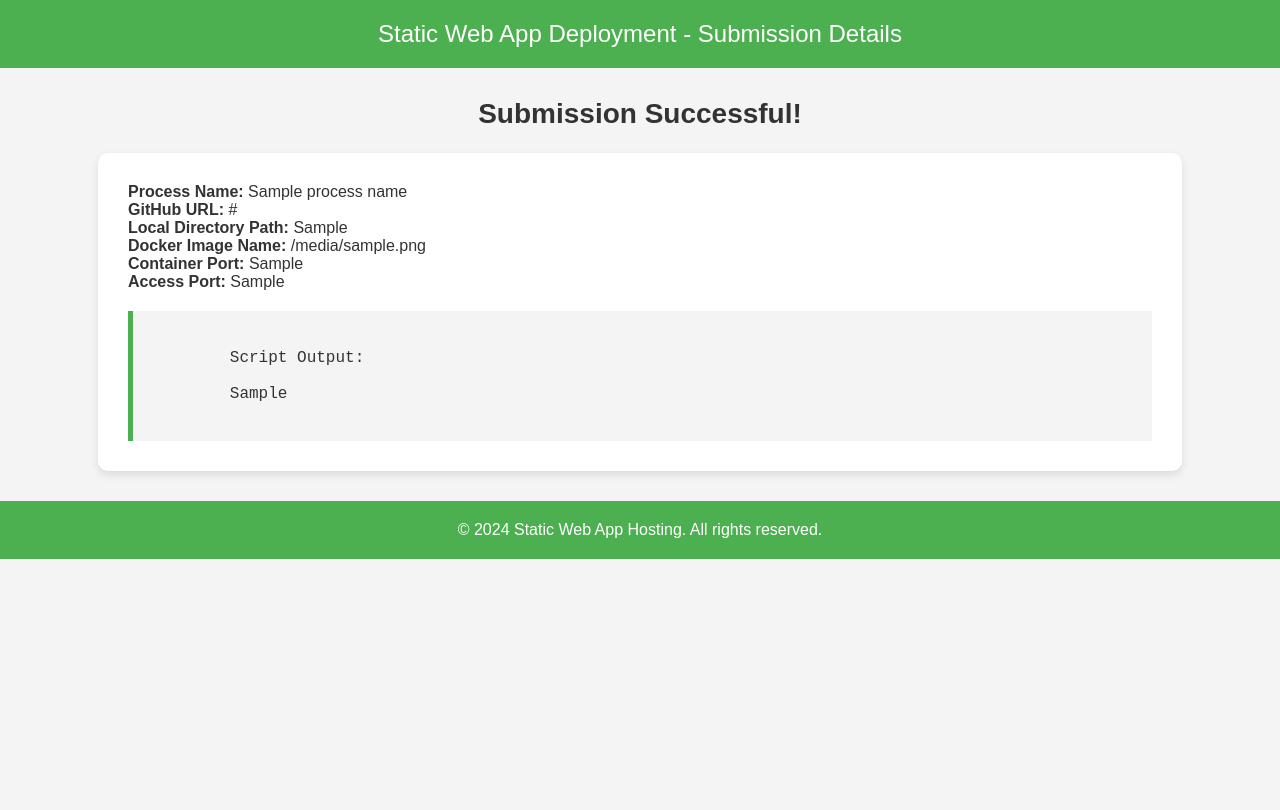
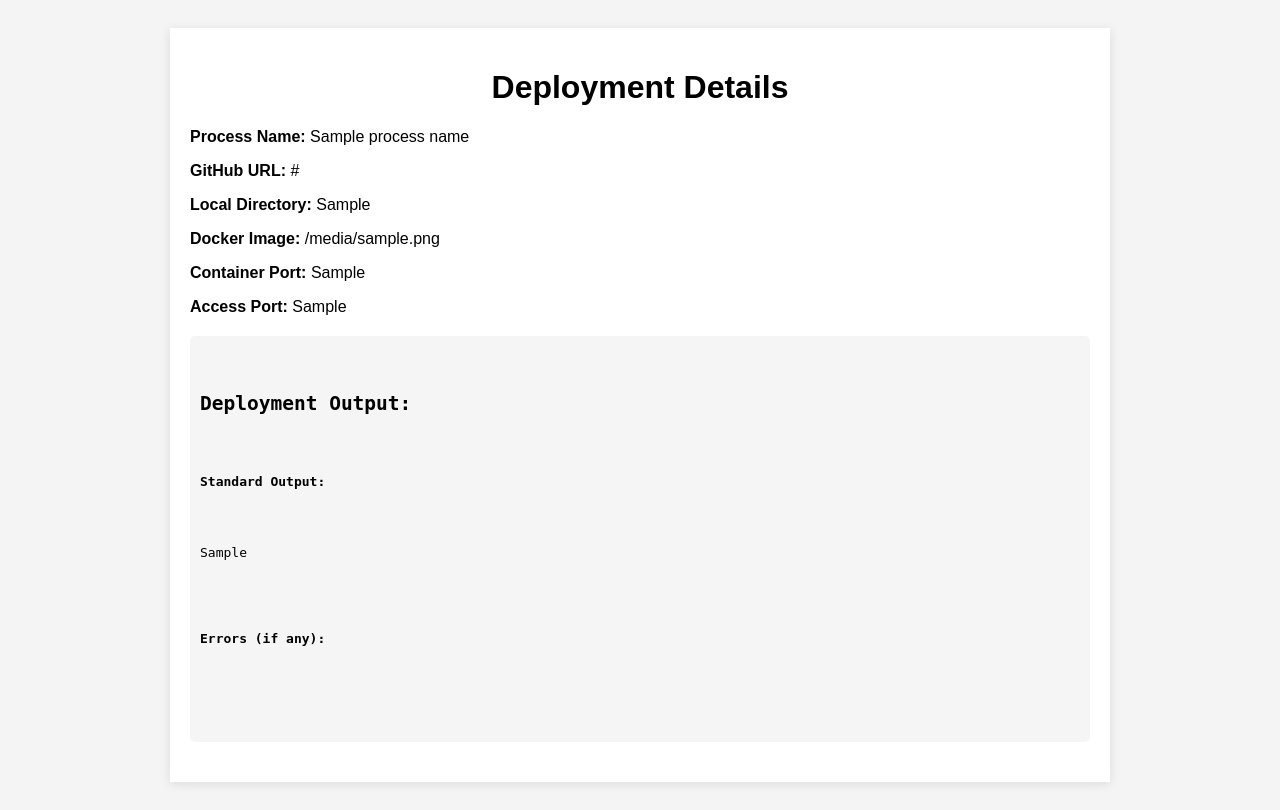
Before and after one commit to deveshrathore123/kubedge_gui, a Flask app: template templates/submitted.html in a window 1280 px wide. Before the commit the page ends 559 px from the top, so only its background shows below. Run offline with Flask 3, Linux system fonts and the light colour scheme; the template is opened without the code that fills it: most values are stand-ins (such as "Sample title", 1, 10 or a date in 2020).

Commit message:
Update submitted.html

```diff
--- a/templates/submitted.html
+++ b/templates/submitted.html
@@ -3,93 +3,62 @@
 <head>
     <meta charset="UTF-8">
     <meta name="viewport" content="width=device-width, initial-scale=1.0">
-    <title>Submission Successful</title>
+    <title>Submission Result</title>
     <style>
         body {
-            font-family: 'Arial', sans-serif;
+            font-family: Arial, sans-serif;
             background-color: #f4f4f4;
-            color: #333;
-            margin: 0;
-            padding: 0;
+            padding: 20px;
         }
-
-        header {
-            background-color: #4CAF50;
-            color: white;
+        .container {
+            max-width: 900px;
+            margin: 0 auto;
+            background-color: #fff;
+            padding: 20px;
+            box-shadow: 0 2px 10px rgba(0, 0, 0, 0.1);
+        }
+        h1 {
             text-align: center;
-            padding: 20px 0;
-            font-size: 24px;
         }
-
-        h2 {
-            text-align: center;
-            margin-top: 30px;
-            font-size: 28px;
-        }
-
-        .container {
-            width: 80%;
-            margin: 0 auto;
-            padding: 30px;
-            background-color: white;
-            border-radius: 10px;
-            box-shadow: 0 4px 8px rgba(0, 0, 0, 0.1);
-            margin-top: 20px;
-        }
-
-        .data {
+        .details {
             margin-bottom: 20px;
         }
-
-        .data label {
+        .details label {
             font-weight: bold;
         }
-
         .output {
-            background-color: #f4f4f4;
-            border-left: 5px solid #4CAF50;
-            padding: 20px;
-            font-family: 'Courier New', monospace;
-            white-space: pre-wrap;
-            word-wrap: break-word;
-        }
-
-        footer {
-            text-align: center;
-            margin-top: 30px;
-            padding: 20px;
-            background-color: #4CAF50;
-            color: white;
+            background-color: #f5f5f5;
+            padding: 10px;
+            border-radius: 5px;
+            white-space: pre-wrap; /* Allow wrapping of long lines */
+            font-family: monospace;
+            margin-bottom: 20px;
         }
     </style>
 </head>
 <body>
 
-<header>
-    Static Web App Deployment - Submission Details
-</header>
+<div class="container">
+    <h1>Deployment Details</h1>
 
-<h2>Submission Successful!</h2>
-
-<div class="container">
-    <div class="data">
-        <label>Process Name:</label> {{ process_name }}<br>
-        <label>GitHub URL:</label> {{ github_url if github_url else "N/A" }}<br>
-        <label>Local Directory Path:</label> {{ local_directory }}<br>
-        <label>Docker Image Name:</label> {{ docker_image if docker_image else "N/A" }}<br>
-        <label>Container Port:</label> {{ container_port }}<br>
-        <label>Access Port:</label> {{ access_port }}<br>
+    <div class="details">
+        <p><strong>Process Name:</strong> {{ process_name }}</p>
+        <p><strong>GitHub URL:</strong> {{ github_url if github_url else 'Not provided' }}</p>
+        <p><strong>Local Directory:</strong> {{ local_directory }}</p>
+        <p><strong>Docker Image:</strong> {{ docker_image if docker_image else 'Not provided' }}</p>
+        <p><strong>Container Port:</strong> {{ container_port }}</p>
+        <p><strong>Access Port:</strong> {{ access_port }}</p>
     </div>
 
     <div class="output">
-        <label>Script Output:</label><br>
-        {{ script_output }}
+        <h2>Deployment Output:</h2>
+        <p><strong>Standard Output:</strong></p>
+        <pre>{{ script_output }}</pre>
+
+        <p><strong>Errors (if any):</strong></p>
+        <pre>{{ error_output }}</pre>
     </div>
 </div>
 
-<footer>
-    &copy; 2024 Static Web App Hosting. All rights reserved.
-</footer>
-
 </body>
 </html>
```
